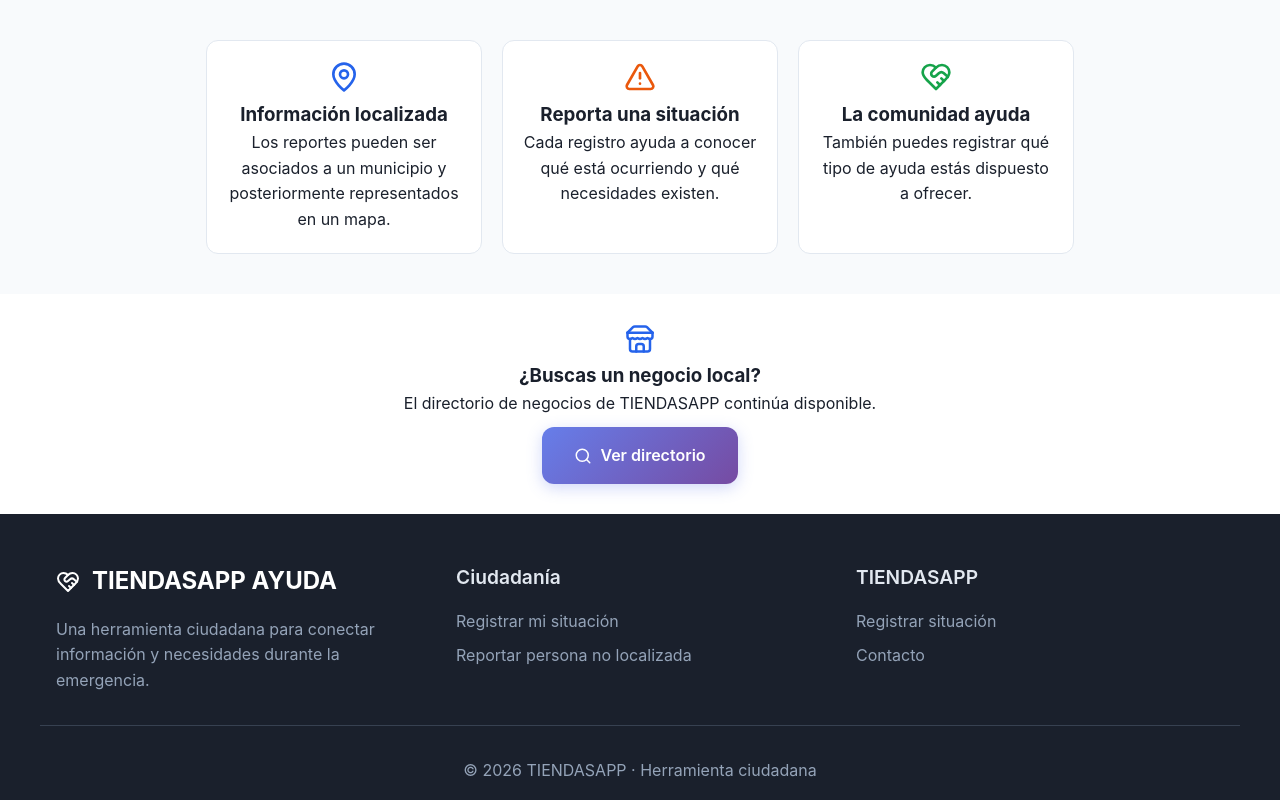
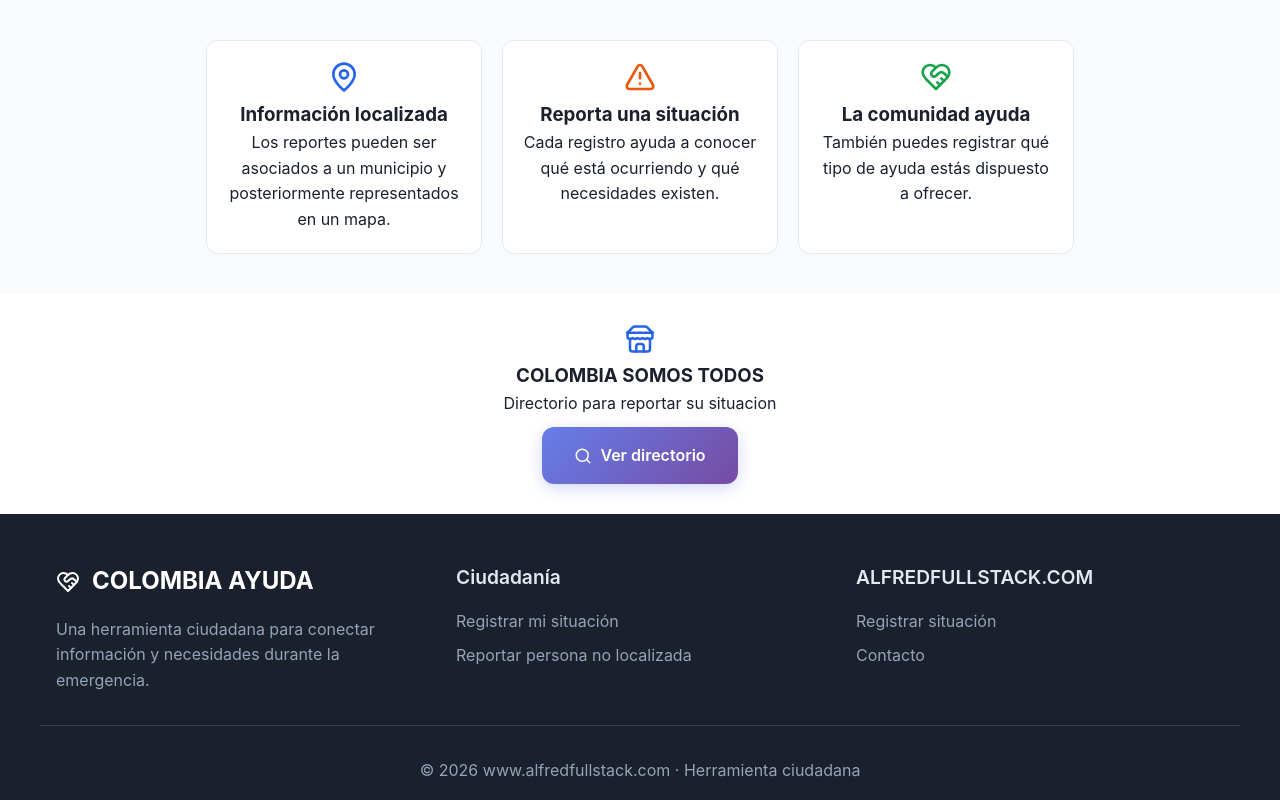
Before and after one commit to alfredfullstack2024/tiendasappfrontend, a React (Create React App) app: page / in a window 1280 px wide. Shown: the part 2545-3345 px from the top of the page. Built offline with nearby package versions, Linux system fonts and the light colour scheme.

Commit message:
Update MenuPrincipal.js

```diff
--- a/src/components/MenuPrincipal.js
+++ b/src/components/MenuPrincipal.js
@@ -461,12 +461,11 @@
           />
 
           <h3>
-            ¿Buscas un negocio local?
+            COLOMBIA SOMOS TODOS
           </h3>
 
           <p>
-            El directorio de negocios de TIENDASAPP
-            continúa disponible.
+            Directorio para reportar su situacion
           </p>
 
           <Link
@@ -501,7 +500,7 @@
               <HeartHandshake size={24} />
 
               <span>
-                TIENDASAPP AYUDA
+                COLOMBIA AYUDA
               </span>
 
             </div>
@@ -544,7 +543,7 @@
           <div className="footer-section">
 
             <h4>
-              TIENDASAPP
+              ALFREDFULLSTACK.COM
             </h4>
 
             <ul>
@@ -571,7 +570,7 @@
         <div className="footer-bottom">
 
           <p>
-            © 2026 TIENDASAPP · Herramienta ciudadana
+            © 2026 www.alfredfullstack.com · Herramienta ciudadana
           </p>
 
         </div>
```
